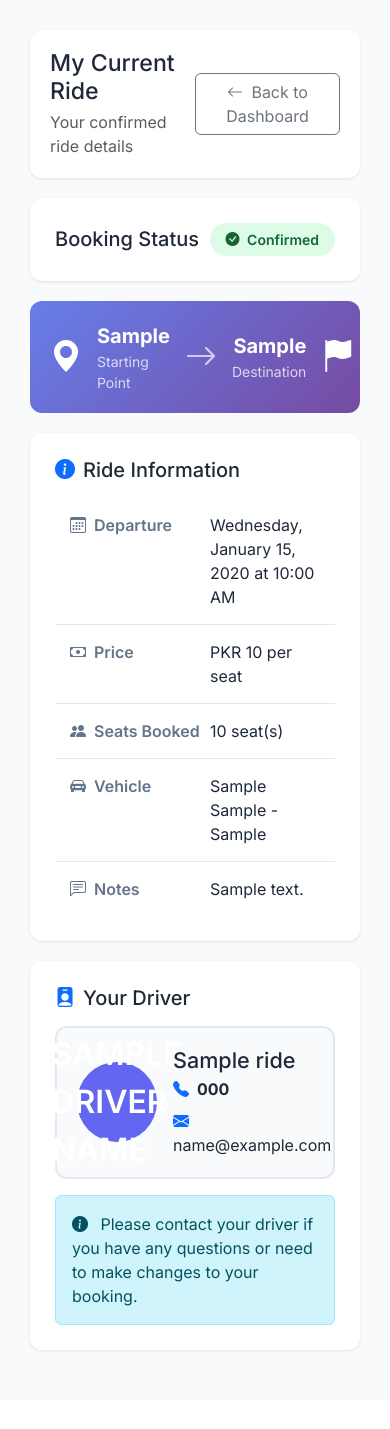
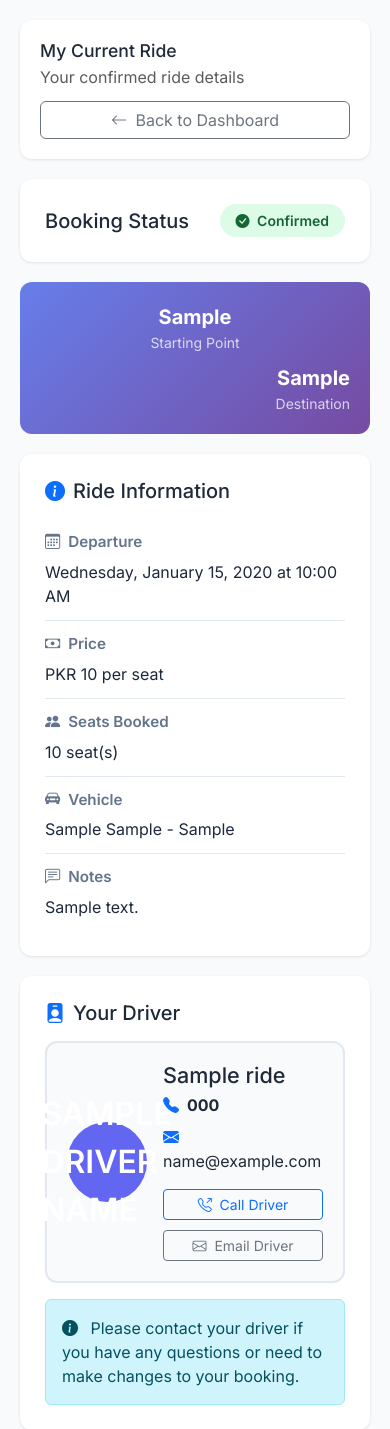
Before and after one commit to ahsanhassan999/Car-Pool-Management-System, a Flask app: template templates/rider_my_ride.html in a window 390 px wide. Shown: the part 60-1489 px from the top of the page. Before the commit the page ends 1412 px from the top, so only its background shows below. Run offline with Flask 3, Linux system fonts and the light colour scheme; the template is opened without the code that fills it: most values are stand-ins (such as "Sample title", 1, 10 or a date in 2020).

Commit message:
Refactor: Improve ride details page styling and responsiveness (#15)
Co-authored-by: Cursor Agent <cursoragent@cursor.com>

```diff
--- a/templates/rider_my_ride.html
+++ b/templates/rider_my_ride.html
@@ -17,6 +17,10 @@
             --primary-color: #6366f1;
             --sidebar-bg: #1e293b;
             --sidebar-hover: #334155;
+            --surface: #ffffff;
+            --surface-alt: #f8fafc;
+            --text: #1e293b;
+            --muted: #64748b;
         }
         body {
             font-family: 'Inter', -apple-system, BlinkMacSystemFont, 'Segoe UI', sans-serif;
@@ -44,18 +48,43 @@
         .sidebar-toggle:hover { background:#f1f5f9; color: var(--primary-color); }
         @media (max-width:768px){ .sidebar{ transform: translateX(-100%);} .sidebar.mobile-open{ transform: translateX(0);} .top-navbar{ left:0;} .main-content{ margin-left:0;} }
         /* Page */
-        .page-header { background:#fff; padding:20px; border-radius:12px; margin-bottom:20px; box-shadow:0 1px 3px rgba(0,0,0,0.1);}
-        .card-custom { background:#ffffff; border-radius:12px; padding:25px; margin-bottom:20px; box-shadow:0 1px 3px rgba(0,0,0,0.1);}
+        .page-header { background: var(--surface); padding:20px; border-radius:12px; margin-bottom:20px; box-shadow:0 1px 3px rgba(0,0,0,0.1);}
+        .card-custom { background: var(--surface); border-radius:12px; padding:25px; margin-bottom:20px; box-shadow:0 1px 3px rgba(0,0,0,0.1);}
         .status-confirmed { display:inline-block; padding:6px 16px; background:#dcfce7; color:#166534; border-radius:20px; font-weight:600; font-size:0.875rem; }
         .route-display { display:flex; align-items:center; gap:15px; padding:20px; background: linear-gradient(135deg, #667eea 0%, #764ba2 100%); border-radius:12px; color:white; margin-bottom:20px; }
         .location-icon { font-size:2rem; }
         .route-arrow { font-size:2rem; opacity:0.7; }
-        .info-row { display:flex; padding:15px; border-bottom:1px solid #e2e8f0; }
+        .info-row { display:flex; align-items:flex-start; gap:12px; padding:15px; border-bottom:1px solid #e2e8f0; }
         .info-row:last-child { border-bottom:none; }
-        .info-label { flex:0 0 140px; font-weight:600; color:#64748b; }
-        .info-value { flex:1; color:#1e293b; }
-        .driver-card { background:#f8fafc; padding:20px; border-radius:12px; border:2px solid #e2e8f0; }
+        .info-label { flex:0 0 160px; font-weight:600; color:var(--muted); }
+        .info-value { flex:1; color:var(--text); }
+        .driver-card { background:var(--surface-alt); padding:20px; border-radius:12px; border:2px solid #e2e8f0; }
         .driver-avatar { width:80px; height:80px; border-radius:50%; background: var(--primary-color); display:flex; align-items:center; justify-content:center; color:white; font-weight:600; font-size:2rem; }
+
+        /* Buttons */
+        .btn-responsive { white-space: nowrap; }
+        .contact-actions { display:flex; flex-wrap: wrap; gap:10px; }
+        .contact-actions .btn { flex: 1 1 auto; }
+
+        /* Mobile tweaks */
+        @media (max-width: 768px){
+            .sidebar{ transform: translateX(-100%);}
+            .sidebar.mobile-open{ transform: translateX(0);}
+            .top-navbar{ left:0;}
+            .main-content{ margin-left:0; padding: 20px;}
+        }
+        @media (max-width: 576px){
+            .page-header h3 { font-size: clamp(1.1rem, 2.5vw, 1.25rem); }
+            .route-display { flex-direction: column; align-items: stretch; text-align:center; gap:10px; }
+            .route-arrow, .location-icon { display:none; }
+            .info-row { flex-direction: column; gap:6px; padding:12px 0; }
+            .info-label { flex: none; font-size: 0.95rem; }
+            .info-value { font-size: 1rem; }
+            .page-header .d-flex { flex-direction: column; align-items: stretch !important; gap: 12px; }
+            .btn-responsive { width: 100%; }
+            .contact-actions { flex-direction: column; }
+            .contact-actions .btn { width:100%; }
+        }
     </style>
 </head>
 <body>
@@ -133,7 +162,7 @@
                     <h3 class="mb-1">My Current Ride</h3>
                     <p class="text-muted mb-0">Your confirmed ride details</p>
                 </div>
-                <a href="/rider-dashboard" class="btn btn-outline-secondary">
+                <a href="/rider-dashboard" class="btn btn-outline-secondary btn-responsive">
                     <i class="bi bi-arrow-left me-1"></i> Back to Dashboard
                 </a>
             </div>
@@ -221,6 +250,20 @@
                             <h4 class="mb-1">{{ ride_data.driver_name }}</h4>
                             <div class="mb-2"><i class="bi bi-telephone-fill text-primary me-2"></i><strong>{{ ride_data.driver_phone if ride_data.driver_phone else 'Not provided' }}</strong></div>
                             <div><i class="bi bi-envelope-fill text-primary me-2"></i>{{ ride_data.driver_email }}</div>
+                            <div class="contact-actions mt-3">
+                                {% if ride_data.driver_phone %}
+                                <a href="tel:{{ ride_data.driver_phone }}" class="btn btn-outline-primary btn-sm">
+                                    <i class="bi bi-telephone-outbound me-1"></i> Call Driver
+                                </a>
+                                {% else %}
+                                <button class="btn btn-outline-secondary btn-sm" disabled>
+                                    <i class="bi bi-telephone me-1"></i> Phone Unavailable
+                                </button>
+                                {% endif %}
+                                <a href="mailto:{{ ride_data.driver_email }}" class="btn btn-outline-secondary btn-sm">
+                                    <i class="bi bi-envelope me-1"></i> Email Driver
+                                </a>
+                            </div>
                         </div>
                     </div>
                 </div>
@@ -234,7 +277,7 @@
                 <i class="bi bi-inbox fs-1 text-muted"></i>
                 <h5 class="text-muted mt-3">No Confirmed Ride</h5>
                 <p class="text-muted">You don't have a confirmed ride at the moment</p>
-                <a href="/rider/all-rides" class="btn btn-primary">
+                <a href="/rider/all-rides" class="btn btn-primary btn-responsive">
                     <i class="bi bi-search me-1"></i> Browse Available Rides
                 </a>
             </div>
```
